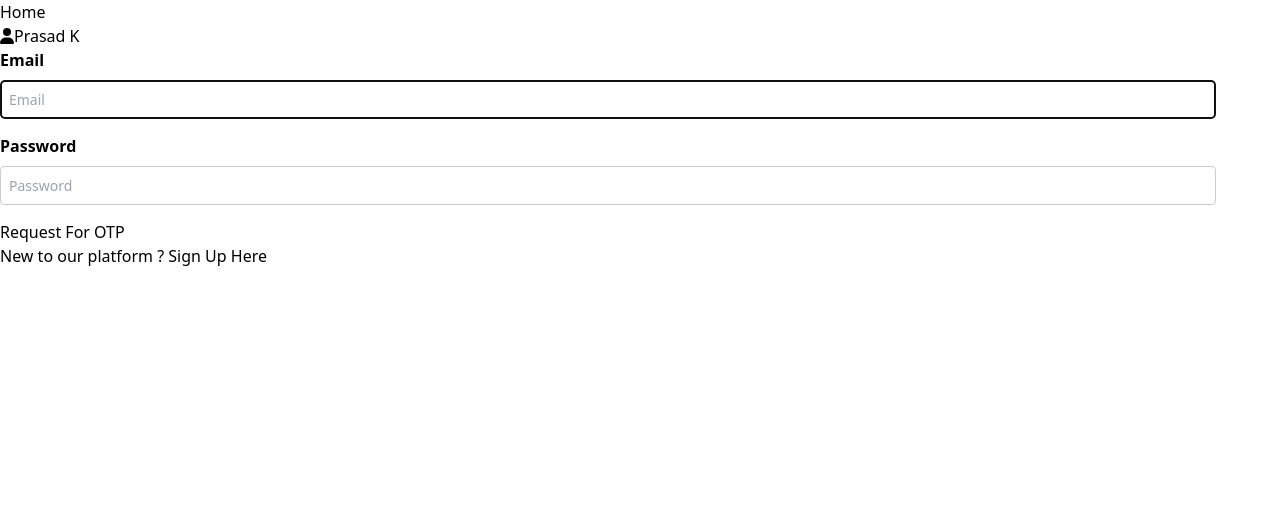
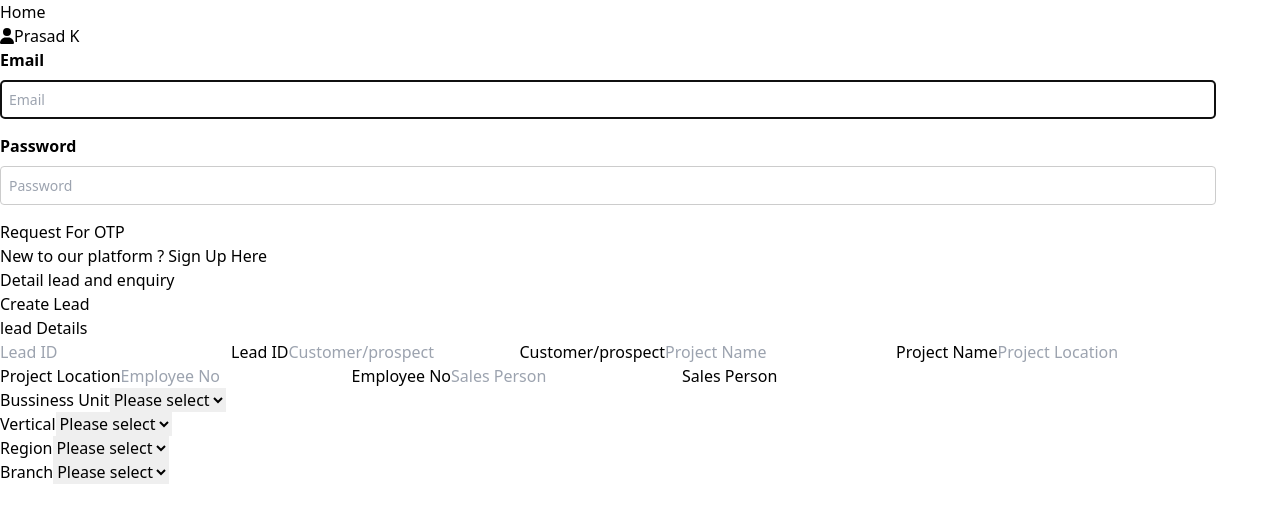
Before and after one commit to chndnnn/WCCLG, a React (Vite) app: page / in a window 1280 px wide. Shown: the top 522 px of the page. Built offline with nearby package versions, Linux system fonts and the light colour scheme.

Commit message:
optimize dropdown component

```diff
--- a/src/App.jsx
+++ b/src/App.jsx
@@ -2,6 +2,7 @@ import { useEffect, useState } from "react";
 import Input from "./Components/Input";
 import Home from "./Screens/Home";
 import Navbar from "./Components/Navbar";
+import Lead from "./Screens/Lead";
 
 function App() {
   const [data, setData] = useState("");
@@ -11,13 +12,8 @@ function App() {
   }, [data]);
   return (
     <>
-    <Navbar/>
-      {/* <Input
-        name={"chandan"}
-        width={"40"}
-        onChange={(e) => setData(e.target.value)}
-      />
-       <Home/> */}
+      <Navbar />
+      <Lead />
     </>
   );
 }
--- a/src/Components/Dropdown.jsx
+++ b/src/Components/Dropdown.jsx
@@ -1,22 +1,22 @@
-export default function Dropdown(){
+export default function Dropdown({ data, name, onChange, value }) {
   return (
     <div>
-  <label htmlFor="HeadlineAct" className="block text-sm font-medium text-gray-900"> Headliner </label>
+      <label htmlFor={name} className="block text-sm font-medium text-gray-900">
+        {name}
+      </label>
 
       <select
-    name="HeadlineAct"
-    id="HeadlineAct"
-    className="mt-1.5 w-full rounded-lg border-gray-300 text-gray-700 sm:text-sm"
+        name={name}
+        onChange={onChange}
+        value={value}
+        id={name}
+        className="mt-1.5 w-full h-10 rounded-lg border border-gray-500 text-gray-700 sm:text-sm"
       >
-    <option value="">Please select</option>
-    <option value="JM">John Mayer</option>
-    <option value="SRV">Stevie Ray Vaughn</option>
-    <option value="JH">Jimi Hendrix</option>
-    <option value="BBK">B.B King</option>
-    <option value="AK">Albert King</option>
-    <option value="BG">Buddy Guy</option>
-    <option value="EC">Eric Clapton</option>
+        <option value="Please select">Please select</option>
+        {data.map((ele) => (
+          <option value={ele}>{ele}</option>
+        ))}
       </select>
     </div>
-    )
+  );
 }
--- a/src/Components/Input.jsx
+++ b/src/Components/Input.jsx
@@ -5,7 +5,7 @@ const Input = ({ name, width, onChange }) => {
         <input
           type="text"
           id={name}
-          className={`peer border border-green-500 bg-transparent placeholder-transparent rounded ${
+          className={`peer h-10 border border-gray-500 bg-transparent placeholder-transparent rounded ${
             width ? `w-${width}` : "w-full"
           }`}
           placeholder={name}
--- /dev/null
+++ b/src/Screens/Lead.jsx
@@ -0,0 +1,65 @@
+import { useEffect, useState } from "react";
+import Dropdown from "../Components/Dropdown";
+import Input from "../Components/Input";
+
+const Lead = () => {
+  let [data, setdata] = useState([2, 3, 4, 5]);
+  let [selectedValue, setSelectedValue] = useState();
+
+  useEffect(() => {
+    console.log(selectedValue);
+  }, [selectedValue]);
+  return (
+    <div className="border border-red-500">
+      <div>
+        <h1>Detail lead and enquiry</h1>
+      </div>
+      <div className="border border-green-500">
+        <div>Create Lead</div>
+        <div className="border border-red-500 p-5">
+          <div className=" border border-blue-500 rounded w-[90%] m-auto">
+            <div className="border bg-neutral-500 rounded">lead Details</div>
+            <div className="grid grid-cols-3 p-3 gap-4">
+              <Input
+                name={"Lead ID"}
+                onChange={(e) => setData(e.target.value)}
+              />
+              <Input
+                name={"Customer/prospect"}
+                onChange={(e) => setData(e.target.value)}
+              />
+
+              <Input
+                name={"Project Name"}
+                onChange={(e) => setData(e.target.value)}
+              />
+              <Input
+                name={"Project Location"}
+                onChange={(e) => setData(e.target.value)}
+              />
+              <Input
+                name={"Employee No"}
+                onChange={(e) => setData(e.target.value)}
+              />
+              <Input
+                name={"Sales Person"}
+                onChange={(e) => setData(e.target.value)}
+              />
+              <Dropdown
+                name={"Bussiness Unit"}
+                data={data}
+                onChange={(e) => setSelectedValue(e.target.value)}
+                value={selectedValue}
+              />
+              <Dropdown name={"Vertical"} data={data} />
+              <Dropdown name={"Region"} data={data} />
+              <Dropdown name={"Branch"} data={data} />
+            </div>
+          </div>
+        </div>
+      </div>
+    </div>
+  );
+};
+
+export default Lead;
```
Lines whose indentation alone changed are shown as unchanged.
